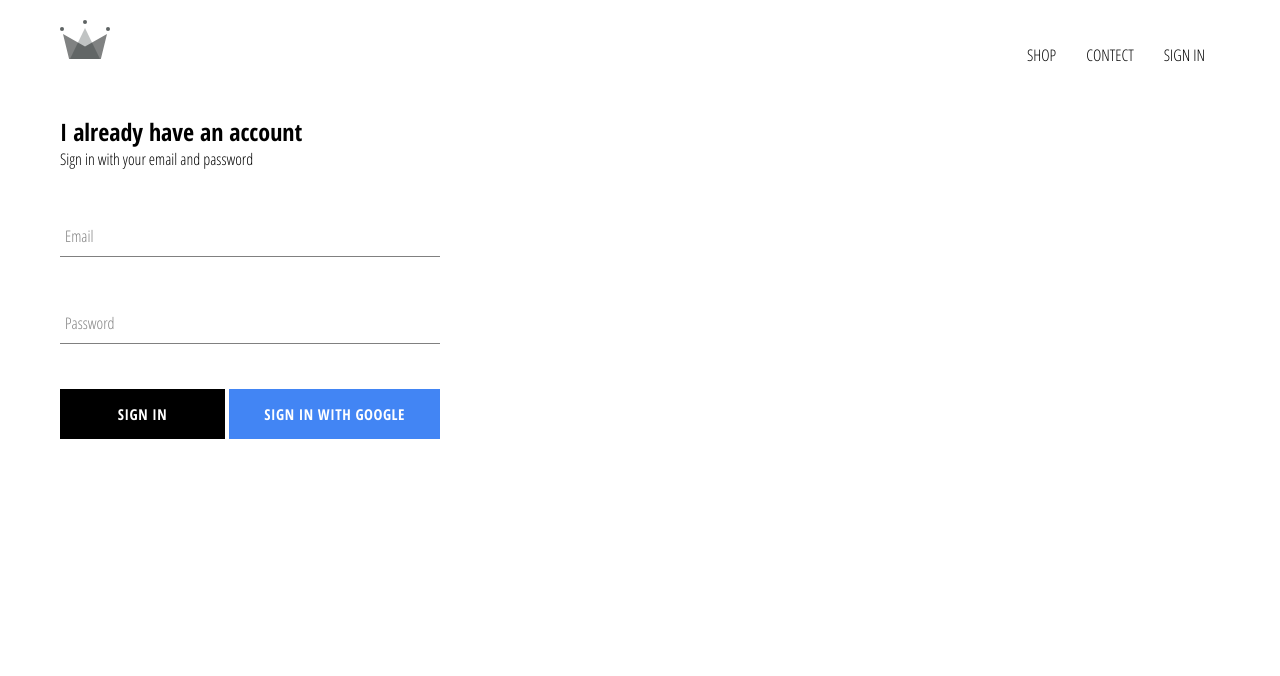
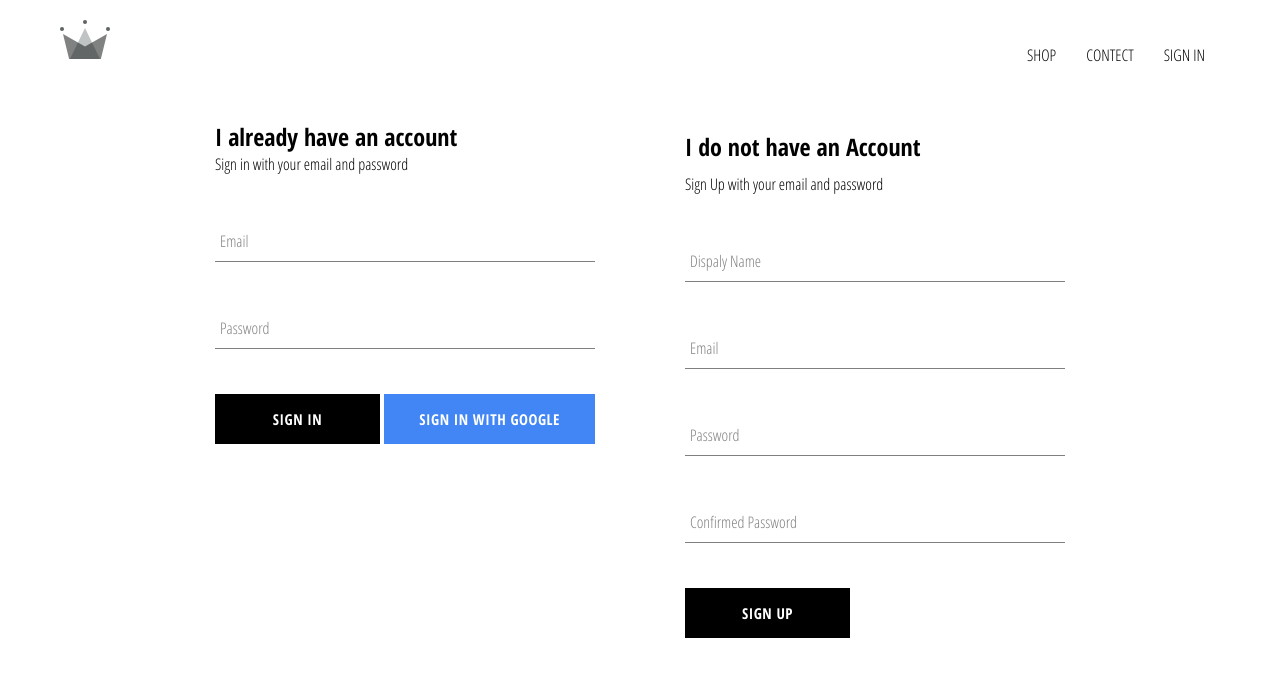
Before and after one commit to Waseem8/clown-clothing, a React (Create React App) app: page /sign-in in a window 1280 px wide. Shown: the top 676 px of the page. Built offline with nearby package versions, Linux system fonts and the light colour scheme; no server answers.

Commit message:
implemented firebase utils, included ability to store authentication users into our firebase database

```diff
--- a/src/App.js
+++ b/src/App.js
@@ -5,7 +5,7 @@ import { Route, Switch } from 'react-router-dom'
 import Shop from './page/shop/Shop';
 import Header from './components/header/Header';
 import SignInAndSignUp from './page/sign-in and sign-up/SignInAndSignUp';
-import { auth } from './firebase/firebase.util'
+import { auth, createUserProfileDocument } from './firebase/firebase.util'
 import React from 'react';
 
 
@@ -18,8 +18,19 @@ class App extends React.Component {
   }
   unsubscribeFromAuth = null;
   componentDidMount(){
-    this.unsubscribeFromAuth = auth.onAuthStateChanged(user => {
-      this.setState({currentUser: user})
+    this.unsubscribeFromAuth = auth.onAuthStateChanged(async userAuth => {
+      if(userAuth){
+        const userRef = await createUserProfileDocument(userAuth);
+        userRef.onSnapshot(snapshot => {
+          this.setState({
+            currentUser:{
+              id: snapshot.id,
+              ...snapshot.data(),
+            }
+          })
+      })
+      }
+      this.setState({currentUser: userAuth})
     })
   }
   componentWillUnmount(){
--- /dev/null
+++ b/src/components/sign-up/SignUp.js
@@ -0,0 +1,90 @@
+import React from 'react'
+import './sign-up.styles.scss'
+import CustomButton from '../costom-button/CustomButton'
+import FormInput from '../form-input/FormInput'
+import { auth , createUserProfileDocument } from '../../firebase/firebase.util'
+
+
+class SignUp extends React.Component {
+    constructor(props){
+        super(props)
+
+        this.state = {
+            displayName : '',
+            email : '',
+            password : '',
+            confirmedPassword : ''
+        }
+    }
+    handleSubmit = async(e)=>{
+        e.preventDefault();
+        const {displayName, email, password, confirmedPassword} = this.state
+        if(password !== confirmedPassword){
+            alert("Password Dont Match")
+            return
+        }
+        try{
+            const { user } = await auth.createUserWithEmailAndPassword(email, password)
+            await createUserProfileDocument(user, {displayName})
+            this.setState({
+                displayName : '',
+                email : '',
+                password : '',
+                confirmedPassword : ''
+            })
+        }catch(error){
+            console.log(error)
+        }
+
+    }
+    handleChange= e=>{
+        const { name, value } = e.target
+        this.setState({[name]: value})
+    }
+    render(){
+        const {displayName, email, password, confirmedPassword} = this.state
+        return (
+            <div className="sign-up">
+                <h2 className="title">I do not have an Account</h2>
+                <span>Sign Up with your email and password</span>
+                <form className="sign-up-form" onSubmit={this.handleSubmit}>
+                    <FormInput
+                    type='text'
+                    name='displayName'
+                    value={displayName}
+                    onChange= {this.handleChange}
+                    label="Dispaly Name"
+                    required
+                    />
+                    <FormInput
+                    type='email'
+                    name='email'
+                    value={email}
+                    onChange= {this.handleChange}
+                    label="Email"
+                    required
+                    />
+                    <FormInput
+                    type='password'
+                    name='password'
+                    value={password}
+                    onChange= {this.handleChange}
+                    label="Password"
+                    required
+                    />
+                    <FormInput
+                    type='password'
+                    name='confirmedPassword'
+                    value={confirmedPassword}
+                    onChange= {this.handleChange}
+                    label="Confirmed Password"
+                    required
+                    />
+                    <CustomButton type='submit'>SIGN UP</CustomButton>
+                </form>
+            </div>
+        )
+    }
+}
+
+export default SignUp
--- /dev/null
+++ b/src/components/sign-up/sign-up.styles.scss
@@ -0,0 +1,10 @@
+.sign-up {
+  display: flex;
+  flex-direction: column;
+  width: 380px;
+
+  .title {
+    margin: 10px 0;
+  }
+
+}
--- a/src/firebase/firebase.util.js
+++ b/src/firebase/firebase.util.js
@@ -12,6 +12,30 @@ const config = {
     measurementId: "G-143KH2JY6S"
 };
 
+export const createUserProfileDocument = async (userAuth, additionalData) =>{
+    if(!userAuth) return;
+    const userRef = firestore.doc(`users/${userAuth.uid}`)
+    const snapShot = await userRef.get()
+
+    if(!snapShot.exists) {
+        const { displayName, email }= userAuth;
+        const createdAt = new Date()
+
+        try{
+            await userRef.set({
+                displayName,
+                email,
+                createdAt,
+                ...additionalData
+            })
+        } catch(error){
+            console.log('error creating user',error.massage);
+        }
+
+    }
+    return userRef
+}
+
 firebase.initializeApp(config)
 
 export const auth = firebase.auth()
--- a/src/page/sign-in and sign-up/SignInAndSignUp.js
+++ b/src/page/sign-in and sign-up/SignInAndSignUp.js
@@ -1,11 +1,12 @@
 import React from 'react'
 import './sign-in-and-sign-up.scss'
 import SignIn from '../../components/sign-in/SignIn'
-
+import SignUp from '../../components/sign-up/SignUp'
 const SignInAndSignUp = () => {
     return (
         <div className='sign-in-and-sign-up'>
             <SignIn />
+            <SignUp />
         </div>
     )
 }
--- a/src/page/sign-in and sign-up/sign-in-and-sign-up.scss
+++ b/src/page/sign-in and sign-up/sign-in-and-sign-up.scss
@@ -0,0 +1,6 @@
+.sign-in-and-sign-up {
+  width: 850px;
+  display: flex;
+  justify-content: space-between;
+  margin: 30px auto;
+}
```
